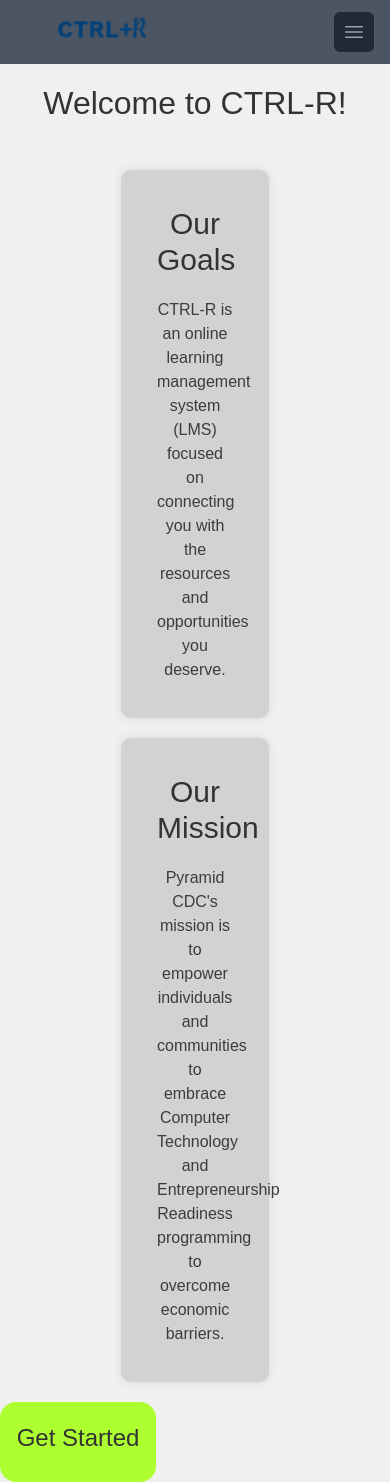
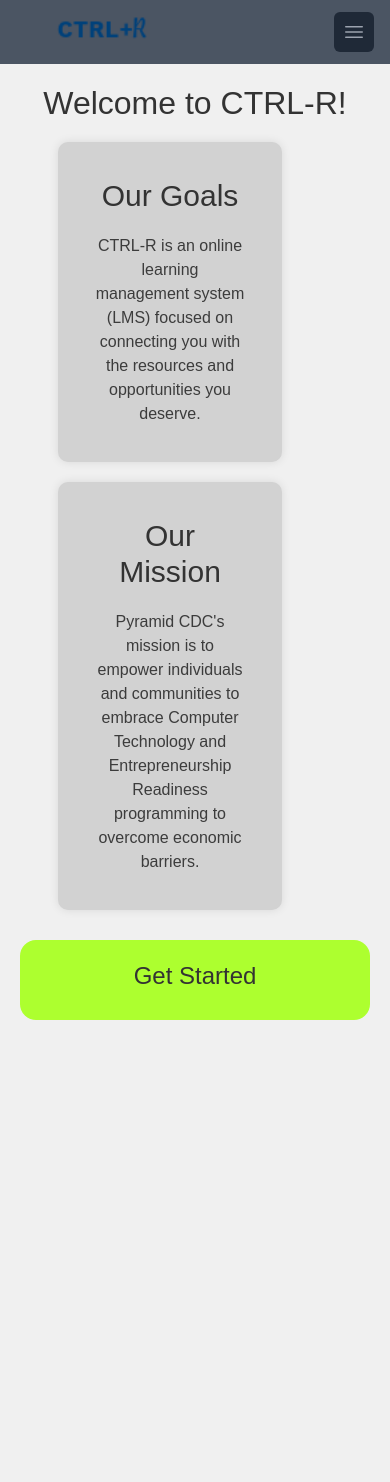
Before and after one commit to cfgcolumbus23/Team-15, a React (Create React App) app in the folder learning-app/: page / in a window 390 px wide. After the commit the page ends 1050 px from the top, so only its background shows below. Built offline with nearby package versions, Linux system fonts and the light colour scheme.

Commit message:
Fix login

```diff
--- a/learning-app/src/pages/Homepage.css
+++ b/learning-app/src/pages/Homepage.css
@@ -20,6 +20,7 @@
 .homepage {
   text-align: center;
   padding: 20px;
+  align-items: center;
 }
 
 
@@ -91,3 +92,22 @@
 .selection-column-button:hover {
   background-color: #0056b3;
 }
+
+@media (max-width: 600px) {
+  .homepage-container {
+    width: 80%;
+  }
+
+  .homepage-column {
+    width: 80%;
+  }
+
+  #button-wrapper {
+    flex-direction: column;
+  }
+
+  #Button-home {
+    width: 100%;
+    margin: 10px 0;
+  }
+}
--- a/learning-app/src/pages/Homepage.js
+++ b/learning-app/src/pages/Homepage.js
@@ -32,7 +32,6 @@
     <>
       <div className='homepage'>
         <h1>Welcome to CTRL-R!</h1>
-      </div>
       <div className='homepage-container'>
         <div id='selection-column-1' className='homepage-column'>
           <div className='selection-column-title'>
@@ -61,6 +60,7 @@
       <div id="button-wrapper">
         <button id="Button-home"><h3>Get Started</h3></button>
       </div>
+      </div>
     </>
   );
 }
--- a/learning-app/src/pages/Login.js
+++ b/learning-app/src/pages/Login.js
@@ -107,7 +107,9 @@
 
 function Login() {
 
-  return <img src="https://i.imgur.com/MK3eW3As.jpg" alt="Katherine Johnson" />;
+  return (
+  <LoginForm />
+  );
 }
 
 export default Login;
--- a/learning-app/src/pages/Score.css
+++ b/learning-app/src/pages/Score.css
@@ -1,5 +1,7 @@
 #score-container {
     display: flex;
+    flex-direction: column;
     margin: 20px;
     padding: 20px;
+    align-items: center;
 }
--- a/learning-app/src/pages/Score.js
+++ b/learning-app/src/pages/Score.js
@@ -1,5 +1,5 @@
 import React from 'react';
-import './Score.js';
+import './Score.css';
 import {Link } from "react-router-dom";
 
 function Score(props) {
```
